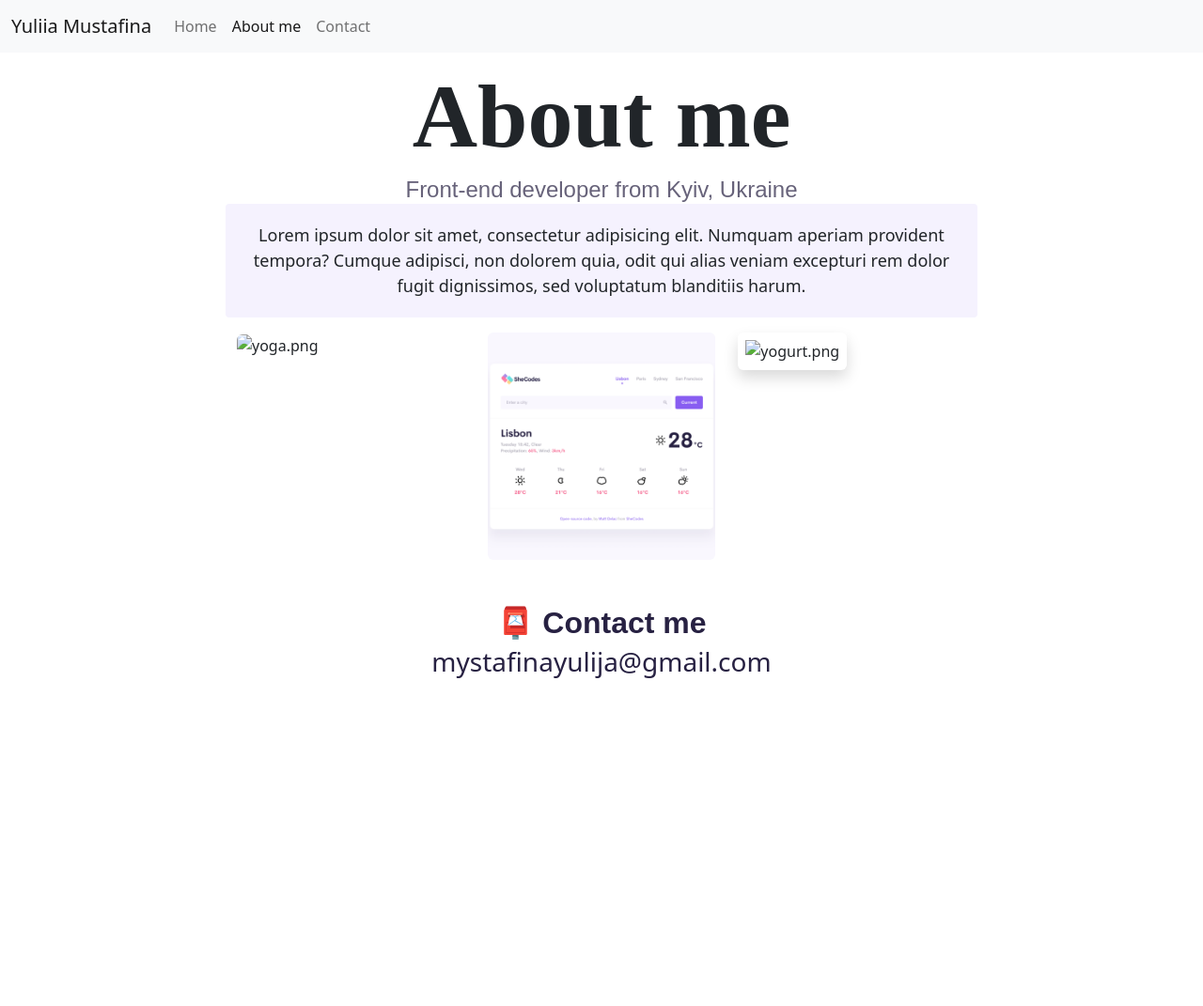
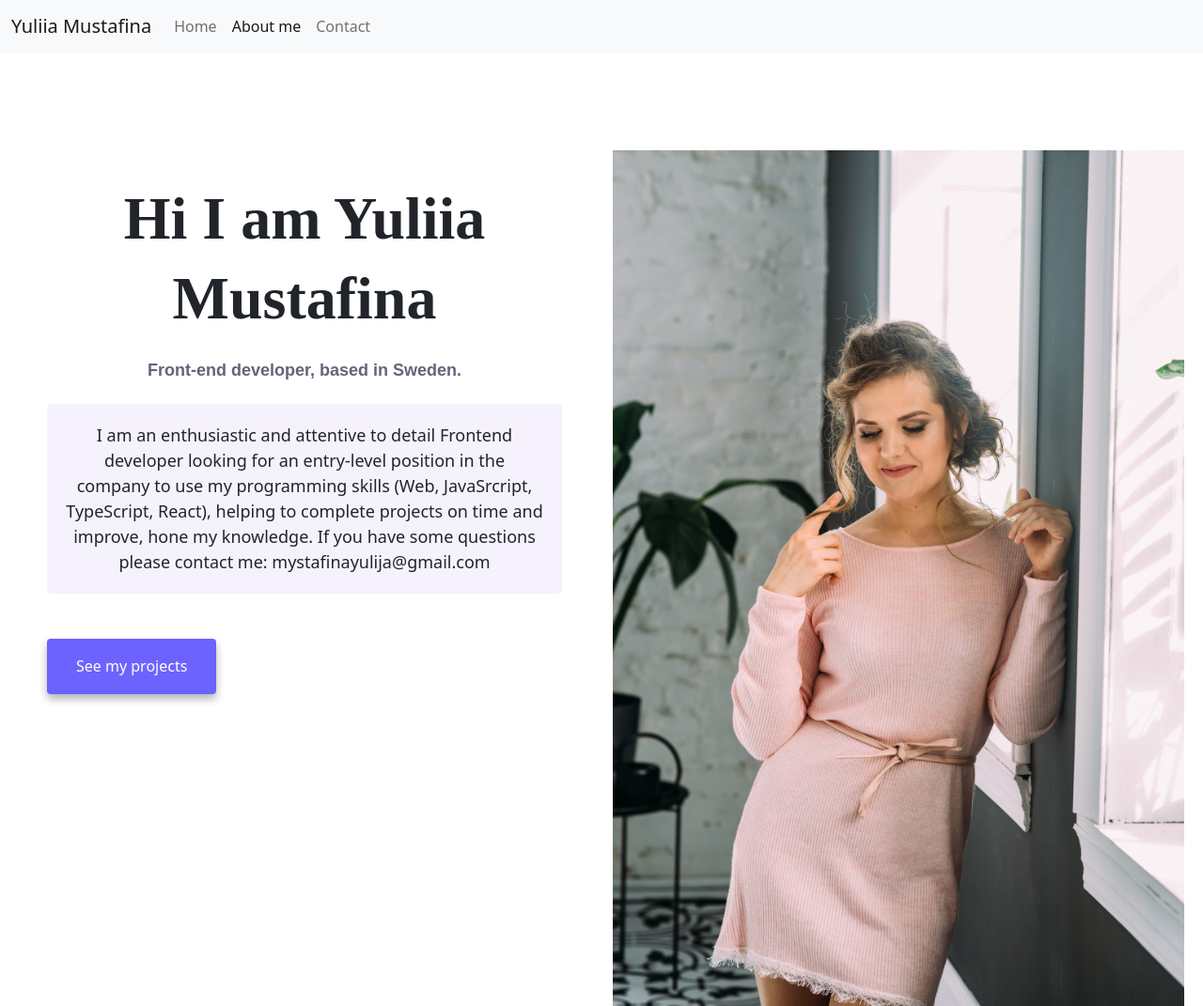
Before and after one commit to Mustafina1990/Cv-project, a plain HTML site: page about.html in a window 1280 px wide. Shown: the top 1071 px of the page at 94% size. Before the commit the page ends 800 px from the top, so only its background shows below. Drawn offline with nearby package versions, Linux system fonts and the light colour scheme.

Commit message:
added about page

```diff
--- a/about.html
+++ b/about.html
@@ -48,40 +48,40 @@
         </div>
       </div>
     </nav>
-    <h1>About me</h1>
-    <h3>Front-end developer from Kyiv, Ukraine</h3>
-    <p>
-      Lorem ipsum dolor sit amet, consectetur adipisicing elit. Numquam aperiam
-      provident tempora? Cumque adipisci, non dolorem quia, odit qui alias
-      veniam excepturi rem dolor fugit dignissimos, sed voluptatum blanditiis
-      harum.
-    </p>
-    <div class="container">
+    <div class="about-section wrapper">
       <div class="row">
-        <div class="col-sm-4">
-          <img src="images/yoga.png" alt="yoga.png" class="img-fluid rounded" />
+        <div class="col-md-6">
+          <div class="about-section-content">
+            <h1 class="mb-4">Hi I am Yuliia Mustafina</h1>
+            <h3 class="mb-4">Front-end developer, based in Sweden.</h3>
+            <p class="mb-5">
+              I am an enthusiastic and attentive to detail Frontend developer
+              looking for an entry-level position in the company to use my
+              programming skills (Web, JavaSrcript, TypeScript, React), helping
+              to complete projects on time and improve, hone my knowledge. If
+              you have some questions please contact me:
+              mystafinayulija@gmail.com
+            </p>
+            <a href="#" class="btn btn-branding contact-link"
+              >See my projects</a
+            >
+          </div>
         </div>
-        <div class="col-sm-4">
+        <div class="col-md-6">
           <img
-            src="images/weather.png"
-            alt="weather.png"
-            class="img-fluid rounded"
+            src="./images/my-picture.jpeg"
+            alt="my-picture.jpeg"
+            class="img-fluid"
           />
         </div>
-        <div class="col-sm-4">
-          <img
-            src="images/yogurt.png"
-            alt="yogurt.png"
-            class="img-fluid p-2 shadow rounded"
-          />
+
+        <div id="contact" class="mt-5">
+          <h2>📮 Contact me</h2>
+          <a href="mailto:mystafinayulija@gmail.com" class="email-link">
+            mystafinayulija@gmail.com
+          </a>
         </div>
       </div>
     </div>
-    <div id="contact" class="mt-5">
-      <h2>📮 Contact me</h2>
-      <a href="mailto:mystafinayulija@gmail.com" class="email-link">
-        mystafinayulija@gmail.com
-      </a>
-    </div>
   </body>
 </html>
--- a/style.css
+++ b/style.css
@@ -8,8 +8,7 @@
 }
 
 body {
-  margin: 60px auto;
-  max-width: 800px;
+  margin: 0px auto;
 }
 
 h1,
@@ -90,15 +89,6 @@ p {
   display: block;
 }
 
-.about-paragraphs {
-  display: flex;
-  margin: 30px 0;
-}
-
-.about-paragraphs p {
-  margin: 10px;
-}
-
 .email-link {
   display: flex;
   justify-content: center;
@@ -119,9 +109,35 @@ p {
   font-family: var(--fontPoppins);
 }
 
-@media (max-width: 767px) {
+.about-section {
+  padding: 160px 20px;
+}
+
+.about-section h1 {
+  font-size: 64px;
+  line-height: 85px;
+}
+
+.about-section h3 {
+  color: var(--primary-color);
+  font-weight: 700;
+  font-size: 18px;
+}
+
+.about-section-content {
+  margin: 30px;
+}
+
+.btn-branding {
+  border-radius: 4px;
+  line-height: 27px;
+  padding: 15px 30px;
+}
+
+@media (max-width: 900px) {
   h1 {
-    font-size: 64px;
+    font-size: 44px;
+    line-height: 56px;
   }
 
   h3 {
@@ -144,6 +160,10 @@ p {
   .center {
     text-align: center;
   }
+
+  .about-section {
+    padding: 0;
+  }
 }
 
 @media (min-width: 576px) {
```
Also changed, not shown: images/my-picture.jpeg (added).
